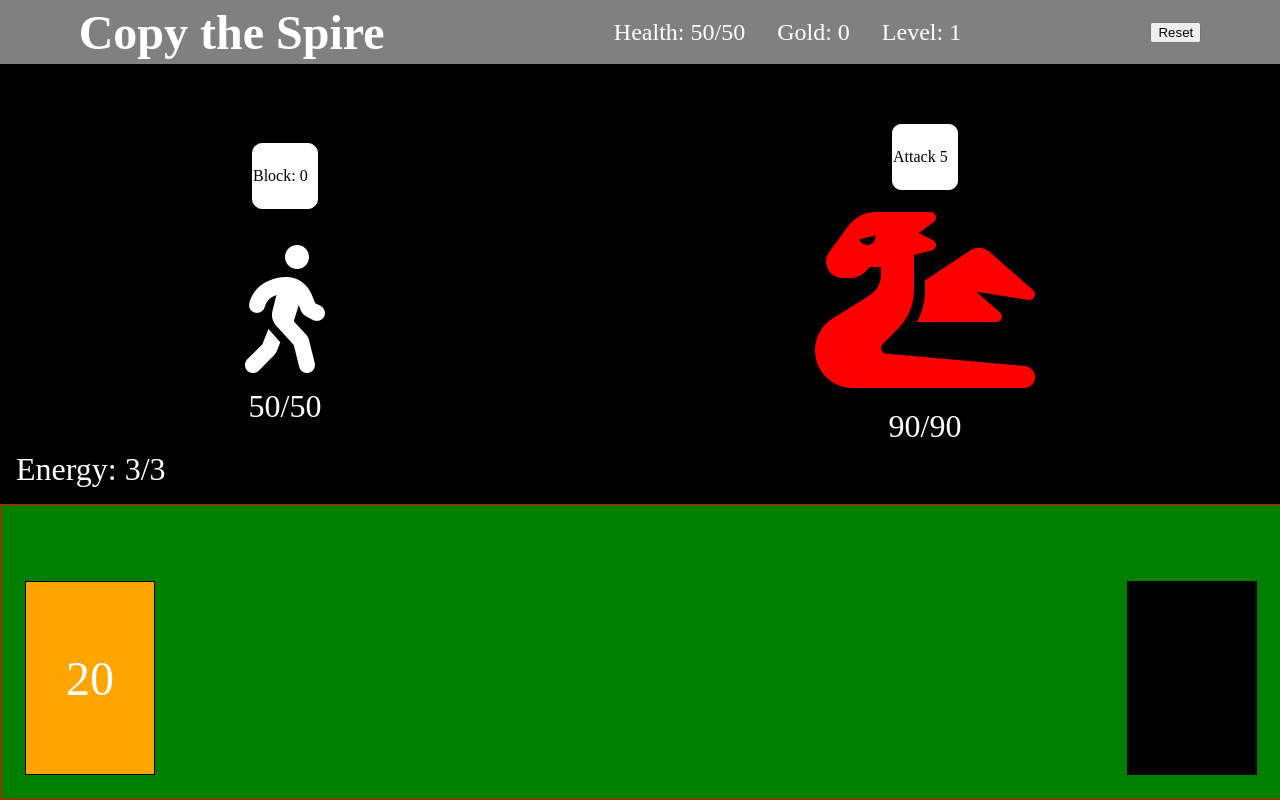
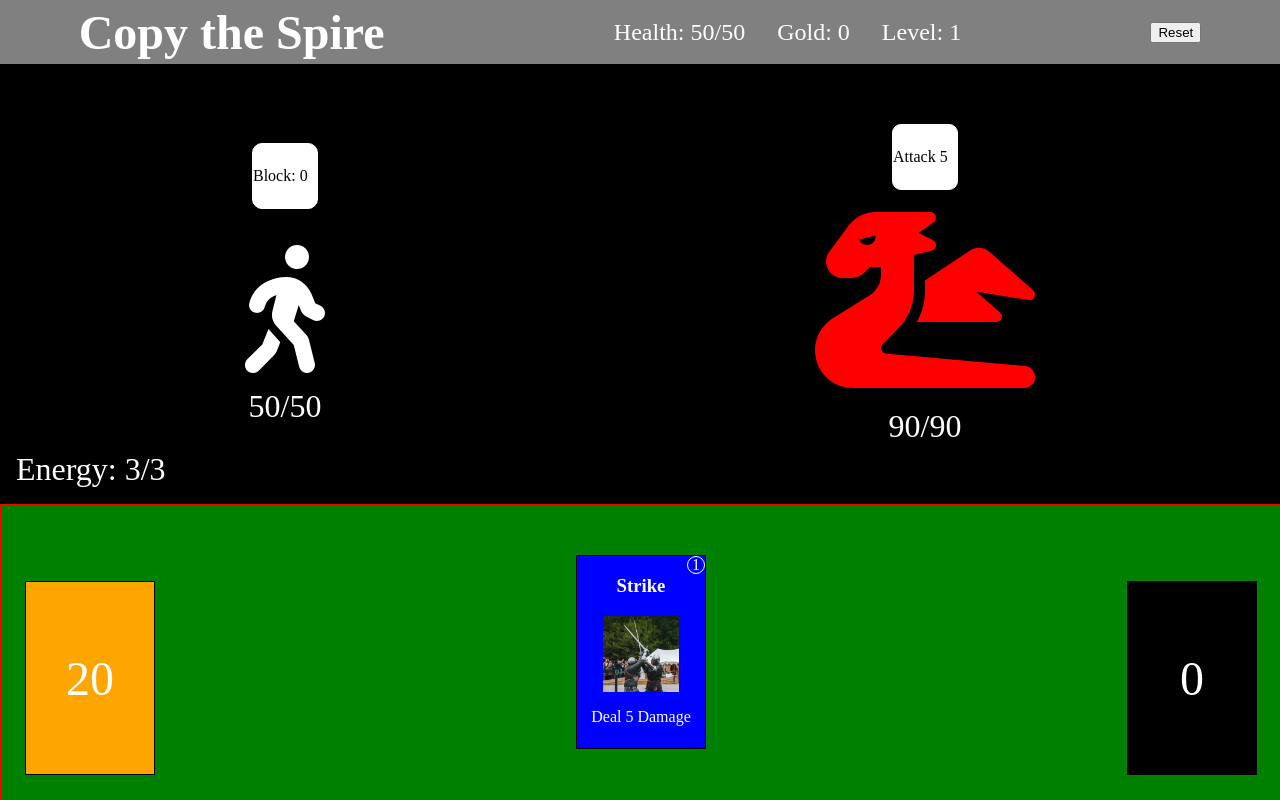
Before and after one commit to SporeFrog/STS-Clone, a plain HTML site: page index.html in a window 1280 px wide. Drawn offline with Linux system fonts and the light colour scheme.

Commit message:
created card template in html and tried to create with JS

```diff
--- a/index.html
+++ b/index.html
@@ -55,7 +55,22 @@
       <div class="cardsInDeck"></div>
     </div>
     <div class="hand">
-
+      <div class="card">
+        <h3 class="cardName">
+          Strike
+        </h3>
+        <div class="cardEnergyCost">
+          1
+        </div>
+        <div class="cardImage">
+          <img src="/Images/strike.jpg" alt="a swordfight between knights">
+        </div>
+        <div class="cardText">
+          <p class="cardAttack">Deal 5 Damage</p>
+          <p class="cardBlock"></p>
+          <p class="cardDraw"></p>
+        </div>
+      </div>
     </div>
     <div class="discard">
 
--- a/script.js
+++ b/script.js
@@ -13,6 +13,7 @@ const defend = {
 };
 
 const playerDeck = ["not empty"];
+const discardPile = [];
 
 const createStartingDeck = () =>  {
 playerDeck.length = 0;
@@ -26,6 +27,26 @@ for(i=0; i < 10; i++){
 }
 console.log(playerDeck);
 document.querySelector('.cardsInDeck').innerHTML = playerDeck.length;
+document.querySelector('.discard').innerHTML = discardPile.length;
 }
 
 createStartingDeck();
+
+const drawStrike = () => {
+  document.querySelector('.hand').innerHtml += `<div class="card">
+  <h3 class="cardName">
+    Strike
+  </h3>
+  <div class="cardEnergyCost">
+    1
+  </div>
+  <div class="cardImage">
+    <img src="/Images/strike.jpg" alt="a swordfight between knights">
+  </div>
+  <div class="cardText">
+    <p class="cardAttack">Deal 5 Damage</p>
+    <p class="cardBlock"></p>
+    <p class="cardDraw"></p>
+  </div>
+</div>`
+};
--- a/styles.css
+++ b/styles.css
@@ -118,7 +118,7 @@ position: relative;
   width: 100%;
   display: flex;
   gap: 1rem;
-  justify-content: flex-start;
+  justify-content: center;
   align-items: center;
   position: relative;
 }
@@ -136,6 +136,8 @@ position: relative;
   left: 1.5rem;
   bottom: 1.5rem;
   margin: 0;
+  color: white;
+  font-size: 3rem;
 }
 
 .discard{
@@ -150,9 +152,45 @@ position: relative;
   position: absolute;
   right: 1.5rem;
   bottom: 1.5rem;
-}
-
-.cardsInDeck{
   color: white;
   font-size: 3rem;
 }
+
+.hand{
+  display:flex;
+  justify-content: center;
+  align-items: center;
+}
+.cardImage{
+  display: flex;
+  justify-content: center;
+}
+.cardImage img{
+  width: 60%;
+}
+.card{
+  border: 1px black solid;
+  height: 12rem;
+  width: 8rem;
+  display: flex;
+  justify-content: flex-start;
+  align-items: center;
+  background-color: blue;
+  color: white;
+  font-size: 1rem;
+  flex-direction: column;
+  position:relative;
+
+}
+.card .cardEnergyCost{
+position:absolute;
+top:0;
+right:0;
+border: 1px white solid;
+width: 1rem;
+height: 1rem;
+display: flex;
+justify-content: center;
+align-items: center;
+border-radius: 50%;
+}
```
Also changed, not shown: Images/strike.jpg (added).
